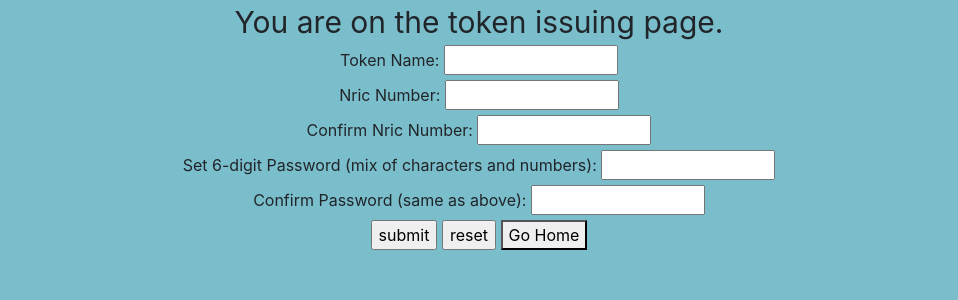
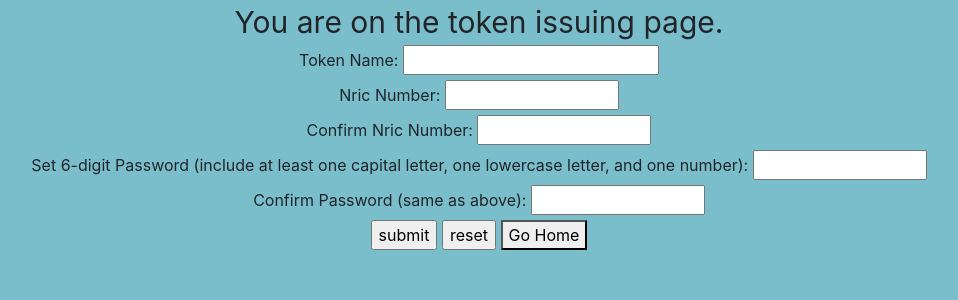
Before and after one commit to IFS4205-AY21-22-Group4/web-trace, a Django app: template issuer/templates/issuer/issue_token.html in a window 1280 px wide. Shown: the part 56-356 px from the top of the page, without its empty margins (161-1119 px from the left). Run offline with Django 3.2, Linux system fonts and the light colour scheme; the template is opened without the code that fills it, so the values that code supplies are empty; some libraries are stand-ins or nearby versions.

Commit message:
Fix bugs. Modify the password format.

```diff
--- a/issuer/templates/issuer/issue_token.html
+++ b/issuer/templates/issuer/issue_token.html
@@ -13,7 +13,7 @@
     }
 
     function test_token(form){
-        if (form.serial.value.slice(0, 8) != "IFS4205-") {
+        if (form.serial.value.slice(0, 8) != "IFS4205-" || form.serial.value.length != 20) {
             alert("Invalid token name!");
             return false;
         } else {
@@ -129,8 +129,8 @@
     </div>
     <form  method="post"> {% csrf_token %} {% autoescape on %}
         <div align="center">
-            <label for="serial_number">Token Name:</label>
-            <input type="text" name="serial" size="12" minlength="20" maxlength="20" id="serial_number" required>
+            <label for="serial">Token Name:</label>
+            <input type="text" name="serial" size="20" maxlength="20" minlength="20" id="serial_number" required>
         </div>
 
         <div align="center">
@@ -144,8 +144,8 @@
         </div>
 
         <div align="center">
-            <label for="pin_number">Set 6-digit Password (mix of characters and numbers):</label>
-            <input type="password" pattern="^(?=.*\d)(?=.*[a-z])(?!.*\s).*$" name="pin" size="12" maxlength="6" id="pin_number" minlength="6" title="Please include at least 1 character and 1 number." required>
+            <label for="pin_number">Set 6-digit Password (include at least one capital letter, one lowercase letter, and one number):</label>
+            <input type="password" pattern="^(?=.*\d)(?=.*[a-z])(?=.*[A-Z])(?!.*\s).*$" name="pin" size="12" maxlength="6" id="pin_number" minlength="6" title="Please include at least 1 upperletter, 1 lowercase letter, and 1 number." required>
         </div>
 
         <div align="center">
```
